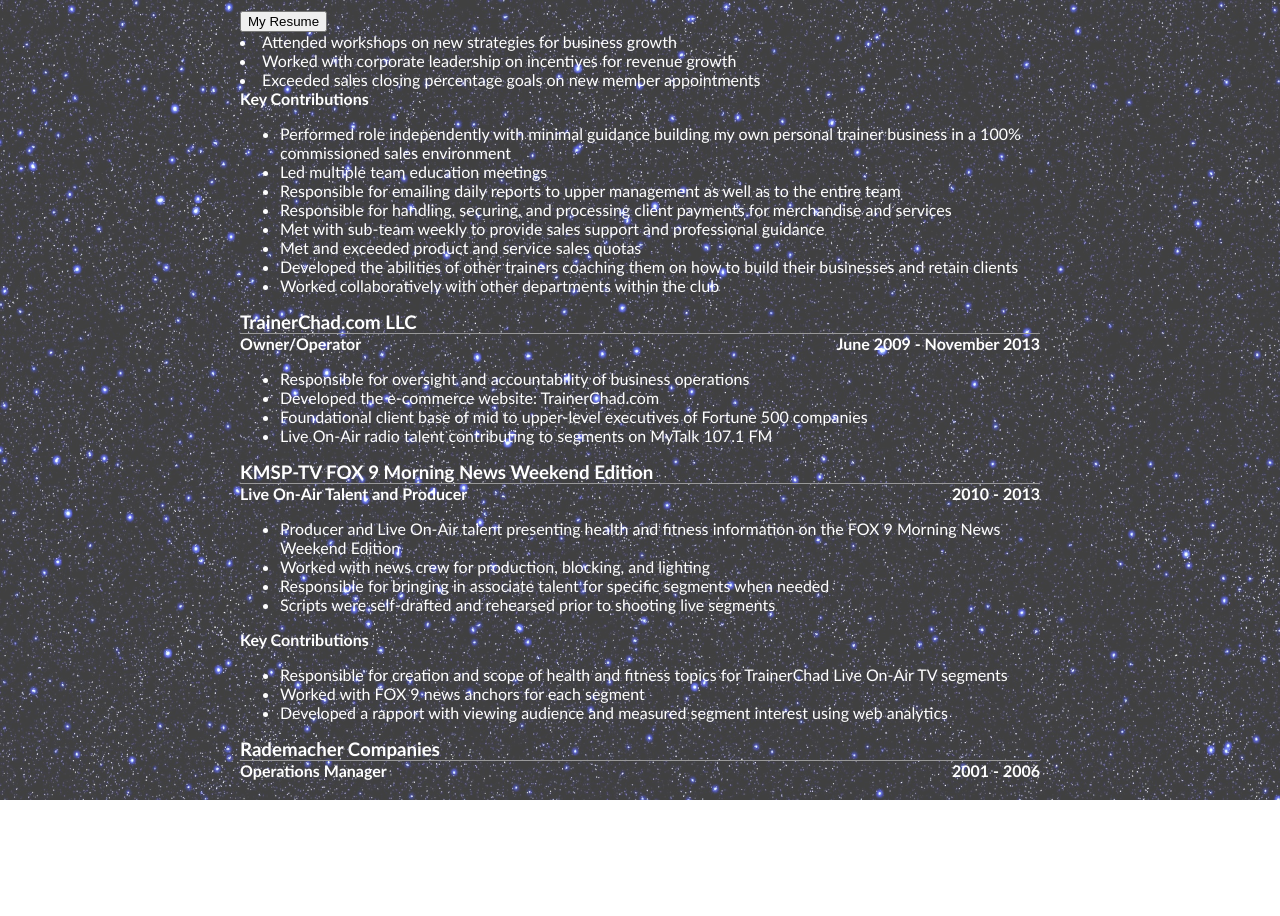
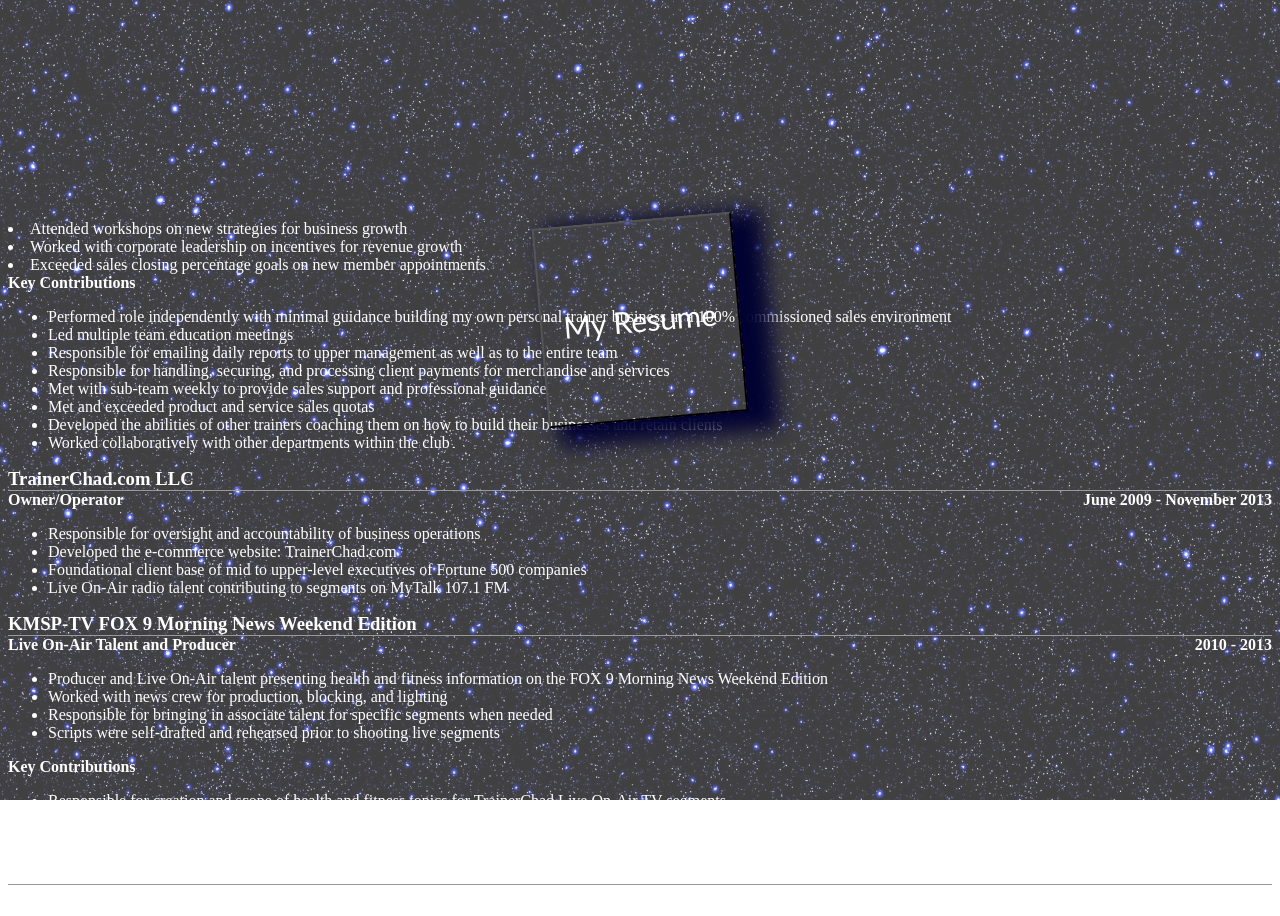
Before and after one commit to chadsundberg/prime_prestudy_06_resume, a plain HTML site: page index.html in a window 1280 px wide. Drawn offline with nearby package versions, Linux system fonts and the light colour scheme.

Commit message:
updated CSS

```diff
--- a/style.css
+++ b/style.css
@@ -1,8 +1,24 @@
-.resume {
-	display:none;
+
+button {
+	font: 16px Calibri, Sans-Serif;
+	color: white;
+	position: relative;
+	top: 200px;
+	height: 200px;
+	width: 200px;
+	display: block;
+	margin: auto;
+	font-size: 30px;
+	cursor: pointer;
+	background-color: Transparent;
+	transform: rotate(-5deg);
+	padding: 15px 15px;
+	margin-top: 20px;
+	-webkit-box-shadow: 20px 10px 20px 10px rgba(0, 0, 50, 0.97);
+	-moz-box-shadow: 20px 10px 20px 10px rgba(0, 0, 50, 0.97);
+	box-shadow: 20px 10px 20px 10px rgba(0, 0, 50, 0.97);
 }
-
-section.press button {
+/*section.press button {
 	color: #fff;
 	background-color: #6496c8;
 	border: none;
@@ -20,9 +36,9 @@
 	background-color: #417cb8;
 	box-shadow: 0 5px #27496d;
 	transform: translateY(5px);
-}
+}*/
 
-html, body, header, article, section, h1, h2, h3, h4 {
+html, main, header, article, section, h1, h2, h3, h4 {
 	color: white;
 	padding: 0;
 	border: 0;
@@ -33,7 +49,12 @@
 	background: transparent;
 }
 
-body, #block-content {
+header:hover, section:hover, h1:hover, h2:hover, h3:hover, h4:hover, block-content:hover, li:hover, #content-info:hover {
+	background-color: #660066;
+	color: #FFFFCC;
+}
+
+main, #block-content {
 	font: 16px Calibri, Sans-Serif;
 	width: 800px;
 	margin: 10px auto 30px;
```
